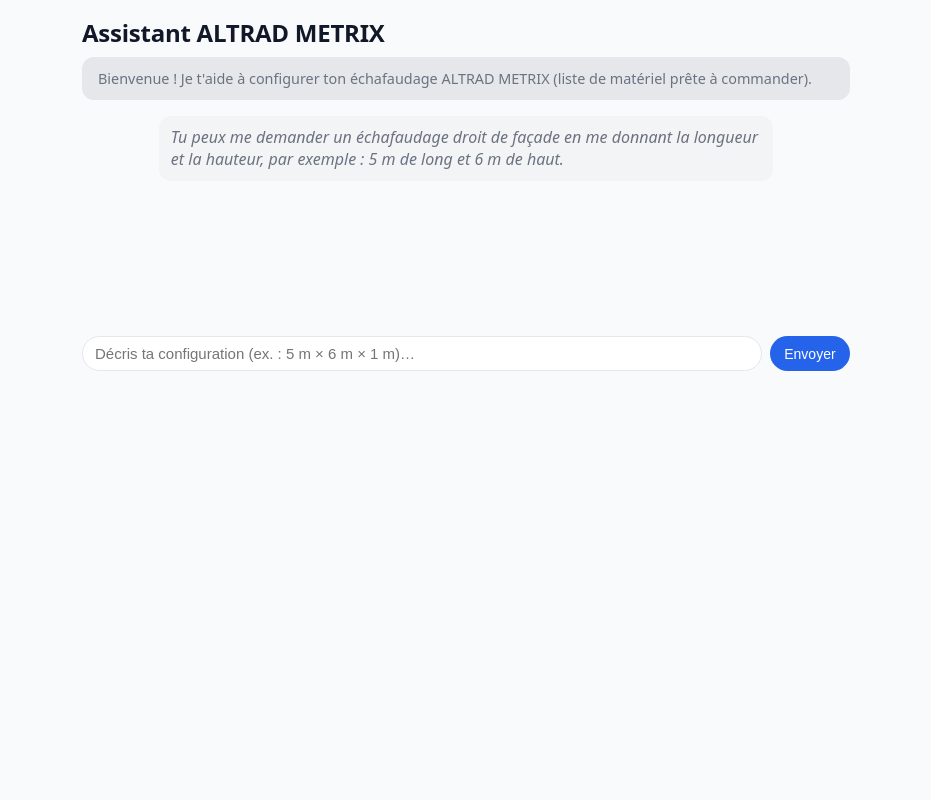
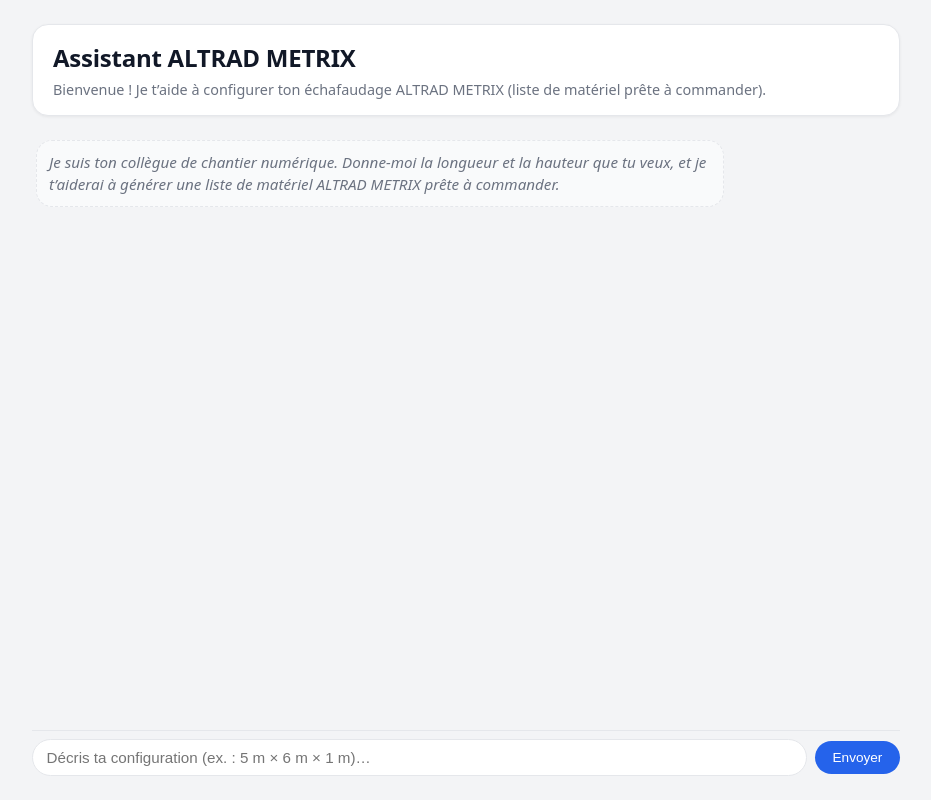
Before and after one commit to pierrehouillon/assistant-liste-mat-riel-chafaudage-Altrad, a website: page index.html in a window 1280 px wide. Shown: the whole page, without its empty margins (174-1105 px from the left). Drawn offline with Linux system fonts and the light colour scheme.

Commit message:
Update index.html

```diff
--- a/index.html
+++ b/index.html
@@ -4,129 +4,190 @@
   <meta charset="utf-8" />
   <title>Assistant ALTRAD METRIX</title>
   <meta name="viewport" content="width=device-width, initial-scale=1" />
+
   <style>
-      html,
+    :root {
+      --bg: #f3f4f6;
+      --bg-panel: #ffffff;
+      --border: #e5e7eb;
+      --text: #111827;
+      --muted: #6b7280;
+      --primary: #2563eb;
+      --primary-text: #ffffff;
+      --system-bg: #f9fafb;
+    }
+
+    * {
+      box-sizing: border-box;
+    }
+
+    html, body {
+      margin: 0;
+      padding: 0;
+      height: 100%;
+      font-family: system-ui, -apple-system, BlinkMacSystemFont, "Segoe UI",
+        Roboto, Helvetica, Arial, sans-serif;
+      background: var(--bg);
+      color: var(--text);
+    }
+
     body {
-        height: 100%;
-        margin: 0;
-        background: #f9fafb;
-        color: #111827;
-        font-family: system-ui, -apple-system, Segoe UI, Roboto, Helvetica,
-          Arial, sans-serif;
+      display: flex;
+      justify-content: center;
     }
+
     .wrap {
-        max-width: 48rem;
-        margin: 0 auto;
-        padding: 1rem;
+      width: 100%;
+      max-width: 900px;
+      padding: 1.5rem 1rem;
+      display: flex;
+      flex-direction: column;
+      gap: 1rem;
     }
-      h1 {
+
+    header {
+      background: var(--bg-panel);
+      border-radius: 16px;
+      padding: 1rem 1.25rem;
+      box-shadow: 0 1px 3px rgba(0,0,0,0.06);
+      border: 1px solid var(--border);
+    }
+
+    header h1 {
+      margin: 0 0 .35rem 0;
       font-size: 1.5rem;
       font-weight: 600;
       letter-spacing: -0.01em;
-        margin: 0 0 0.5rem;
     }
-      .subtitle {
-        font-size: 0.9rem;
-        color: #6b7280;
-        background: #e5e7eb;
-        padding: 0.75rem 1rem;
-        border-radius: 0.75rem;
-        margin-bottom: 1rem;
+
+    header p {
+      margin: 0;
+      font-size: .9rem;
+      color: var(--muted);
     }
+
     .messages {
+      flex: 1;
+      min-height: 300px;
+      max-height: calc(100vh - 220px);
+      overflow-y: auto;
+      padding: 0.5rem 0.25rem;
       display: flex;
       flex-direction: column;
       gap: 0.75rem;
-        padding-bottom: 0.75rem;
-        min-height: 200px;
     }
+
     .msg {
       display: flex;
       flex-direction: column;
       max-width: 80%;
     }
+
+    .msg.user {
+      align-self: flex-end;
+      align-items: flex-end;
+    }
+
+    .msg.assistant,
+    .msg.system {
+      align-self: flex-start;
+      align-items: flex-start;
+    }
+
     .bubble {
-        border-radius: 12px;
+      border-radius: 16px;
       padding: 10px 12px;
+      line-height: 1.5;
+      font-size: .95rem;
       white-space: pre-wrap;
-        line-height: 1.4;
+      word-wrap: break-word;
+      background: var(--bg-panel);
+      border: 1px solid var(--border);
     }
-      .user {
-        align-self: flex-end;
+
+    .bubble.user {
+      background: var(--primary);
+      color: var(--primary-text);
+      border-color: var(--primary);
     }
-      .user .bubble {
-        background: #2563eb;
-        color: #fff;
+
+    .bubble.assistant {
+      background: #ffffff;
     }
-      .assistant {
-        align-self: flex-start;
-      }
-      .assistant .bubble {
-        background: #ffffff;
-        color: #111827;
-        border: 1px solid #e5e7eb;
-        box-shadow: 0 1px 2px rgba(0, 0, 0, 0.04);
-      }
-      .system {
-        align-self: center;
-      }
-      .system .bubble {
-        background: #f3f4f6;
-        color: #6b7280;
+
+    .bubble.system {
+      background: var(--system-bg);
+      color: var(--muted);
+      border-style: dashed;
       font-style: italic;
     }
+
     .time {
-        font-size: 0.75rem;
-        color: #6b7280;
-        margin-top: 0.25rem;
-        padding: 0 0.5rem;
+      font-size: .75rem;
+      color: var(--muted);
+      margin-top: .2rem;
+      padding: 0 .3rem;
     }
+
     .composer {
-        position: sticky;
-        bottom: 0;
+      margin-top: .5rem;
       display: flex;
-        gap: 0.5rem;
-        padding-top: 0.5rem;
-        background: #f9fafb;
+      gap: .5rem;
+      align-items: center;
+      padding-top: .5rem;
+      border-top: 1px solid var(--border);
+      background: transparent;
     }
+
     .composer input {
       flex: 1;
-        border: 1px solid #e5e7eb;
       border-radius: 999px;
-        padding: 0.5rem 0.75rem;
-        font-size: 15px;
+      border: 1px solid var(--border);
+      padding: .55rem .85rem;
+      font-size: .95rem;
+      outline: none;
       background: #ffffff;
     }
+
+    .composer input:focus {
+      border-color: var(--primary);
+      box-shadow: 0 0 0 1px rgba(37, 99, 235, 0.15);
+    }
+
     .composer button {
-        padding: 0.5rem 0.9rem;
+      padding: .55rem 1.1rem;
+      border-radius: 999px;
       border: none;
-        border-radius: 999px;
-        background: #2563eb;
-        color: #ffffff;
-        font-size: 0.875rem;
       cursor: pointer;
+      font-size: .9rem;
+      font-weight: 500;
+      background: var(--primary);
+      color: var(--primary-text);
+      display: inline-flex;
+      align-items: center;
+      gap: .35rem;
     }
+
     .composer button:disabled {
       opacity: 0.6;
       cursor: default;
     }
+
+    .composer button span {
+      font-size: .85rem;
+    }
+
+    /* rendu tableau assistant si HTML <table> */
     .assistant-content table {
       width: 100%;
       border-collapse: collapse;
-        font-size: 0.95rem;
-        background: #ffffff;
-        border: 1px solid #e5e7eb;
-        border-radius: 10px;
-        overflow: hidden;
-        box-shadow: 0 1px 2px rgba(0, 0, 0, 0.04);
-        margin: 0.5rem 0;
+      font-size: .9rem;
     }
     .assistant-content th,
     .assistant-content td {
-        padding: 8px 10px;
-        border-top: 1px solid #f1f5f9;
+      border: 1px solid #e5e7eb;
+      padding: 4px 6px;
       text-align: left;
-        vertical-align: middle;
     }
     .assistant-content thead th {
       background: #f3f4f6;
@@ -141,22 +202,29 @@
     }
   </style>
 </head>
+
 <body>
   <div class="wrap">
+    <header>
       <h1>Assistant ALTRAD METRIX</h1>
-      <div class="subtitle">
-        Bienvenue ! Je t'aide à configurer ton échafaudage ALTRAD METRIX (liste
-        de matériel prête à commander).
-      </div>
+      <p>
+        Bienvenue ! Je t’aide à configurer ton échafaudage ALTRAD METRIX
+        (liste de matériel prête à commander).
+      </p>
+    </header>
 
     <div id="messages" class="messages"></div>
 
     <div class="composer">
       <input
         id="input"
+        type="text"
         placeholder="Décris ta configuration (ex. : 5 m × 6 m × 1 m)…"
+        autocomplete="off"
       />
-        <button id="send">Envoyer</button>
+      <button id="send">
+        <span>Envoyer</span>
+      </button>
     </div>
   </div>
 
@@ -165,10 +233,10 @@
     const $input = document.getElementById("input");
     const $send = document.getElementById("send");
 
-      // 👉 historique complet envoyé à l'API à chaque fois
+    // Historique complet (user + assistant) envoyé à l’API
     const history = [];
 
-      function time() {
+    function nowTime() {
       return new Date().toLocaleTimeString("fr-FR", {
         hour: "2-digit",
         minute: "2-digit",
@@ -180,50 +248,65 @@
       box.className = "msg " + role;
 
       const bubble = document.createElement("div");
-        bubble.className = "bubble";
+      bubble.className = "bubble " + role;
 
-        if (role === "user") {
-          box.classList.add("user");
-        } else if (role === "assistant") {
-          box.classList.add("assistant");
-        } else if (role === "system") {
-          box.classList.add("system");
+      if (role === "assistant" && /<table[\s\S]*<\/table>/i.test(content)) {
+        // si le backend renvoie un tableau HTML
+        const match = content.match(/<table[\s\S]*<\/table>/i);
+        const after = content.slice(
+          content.indexOf(match[0]) + match[0].length
+        );
+        const p = after.match(/<p[\s\S]*?<\/p>/i);
+        bubble.innerHTML =
+          '<div class="assistant-content">' +
+          match[0] +
+          (p ? p[0] : "") +
+          "</div>";
+      } else {
+        bubble.textContent = content;
       }
 
-        bubble.textContent = content;
       box.appendChild(bubble);
 
       if (role !== "system") {
         const stamp = document.createElement("div");
         stamp.className = "time";
-          stamp.textContent = time();
+        stamp.textContent = nowTime();
         box.appendChild(stamp);
       }
 
       $messages.appendChild(box);
       $messages.scrollTop = $messages.scrollHeight;
 
-        // on garde l'historique pour l'API
+      // On stocke uniquement user + assistant pour l’API
+      if (role === "user" || role === "assistant") {
         history.push({ role, content });
       }
+    }
 
-      // message système de bienvenue (non envoyé à l'API, juste visuel)
+    // Message d’accueil (affichage uniquement)
     addMessage(
       "system",
-        "Tu peux me demander un échafaudage droit de façade en me donnant la longueur et la hauteur, par exemple : 5 m de long et 6 m de haut."
+      "Je suis ton collègue de chantier numérique. Donne-moi la longueur et la hauteur que tu veux, et je t’aiderai à générer une liste de matériel ALTRAD METRIX prête à commander."
     );
 
-      async function callApiChat(userText) {
+    async function sendMessage() {
+      const text = $input.value.trim();
+      if (!text || $send.disabled) return;
+
+      addMessage("user", text);
+      $input.value = "";
+      $input.focus();
+
+      $send.disabled = true;
+
       try {
-          const params = new URLSearchParams(window.location.search);
-          const email = params.get("email") || "";
-
-          // on ajoute le message utilisateur à l'historique AVANT l'appel
-          history.push({ role: "user", content: userText });
-
+        // on envoie tout l’historique (user + assistant) au backend
         const payload = {
-            messages: history,
-            user: { email },
+          messages: history.map((m) => ({
+            role: m.role,
+            content: m.content,
+          })),
         };
 
         const resp = await fetch("/api/chat", {
@@ -233,40 +316,28 @@
         });
 
         if (!resp.ok) {
-            throw new Error("Erreur API " + resp.status);
+          throw new Error("Réponse serveur " + resp.status);
         }
 
-          const text = await resp.text();
-
-          // on affiche la réponse
-          addMessage("assistant", text);
-        } catch (e) {
-          console.error(e);
+        const answerText = await resp.text();
+        addMessage("assistant", answerText || "Réponse vide du serveur.");
+      } catch (err) {
+        console.error(err);
         addMessage(
           "assistant",
-            "Désolé, une erreur est survenue en parlant au serveur."
+          "Désolé, une erreur est survenue lors de l'appel au serveur."
         );
+      } finally {
+        $send.disabled = false;
       }
     }
 
-      async function send() {
-        const v = $input.value.trim();
-        if (!v) return;
-        $input.value = "";
-        $send.disabled = true;
-
-        // affiche le message user
-        addMessage("user", v);
-
-        await callApiChat(v);
-
-        $send.disabled = false;
-        $input.focus();
+    $send.addEventListener("click", sendMessage);
+    $input.addEventListener("keydown", (e) => {
+      if (e.key === "Enter") {
+        e.preventDefault();
+        sendMessage();
       }
-
-      $send.addEventListener("click", send);
-      $input.addEventListener("keydown", (e) => {
-        if (e.key === "Enter") send();
     });
   </script>
 </body>
```
Lines whose indentation alone changed are shown as unchanged.
